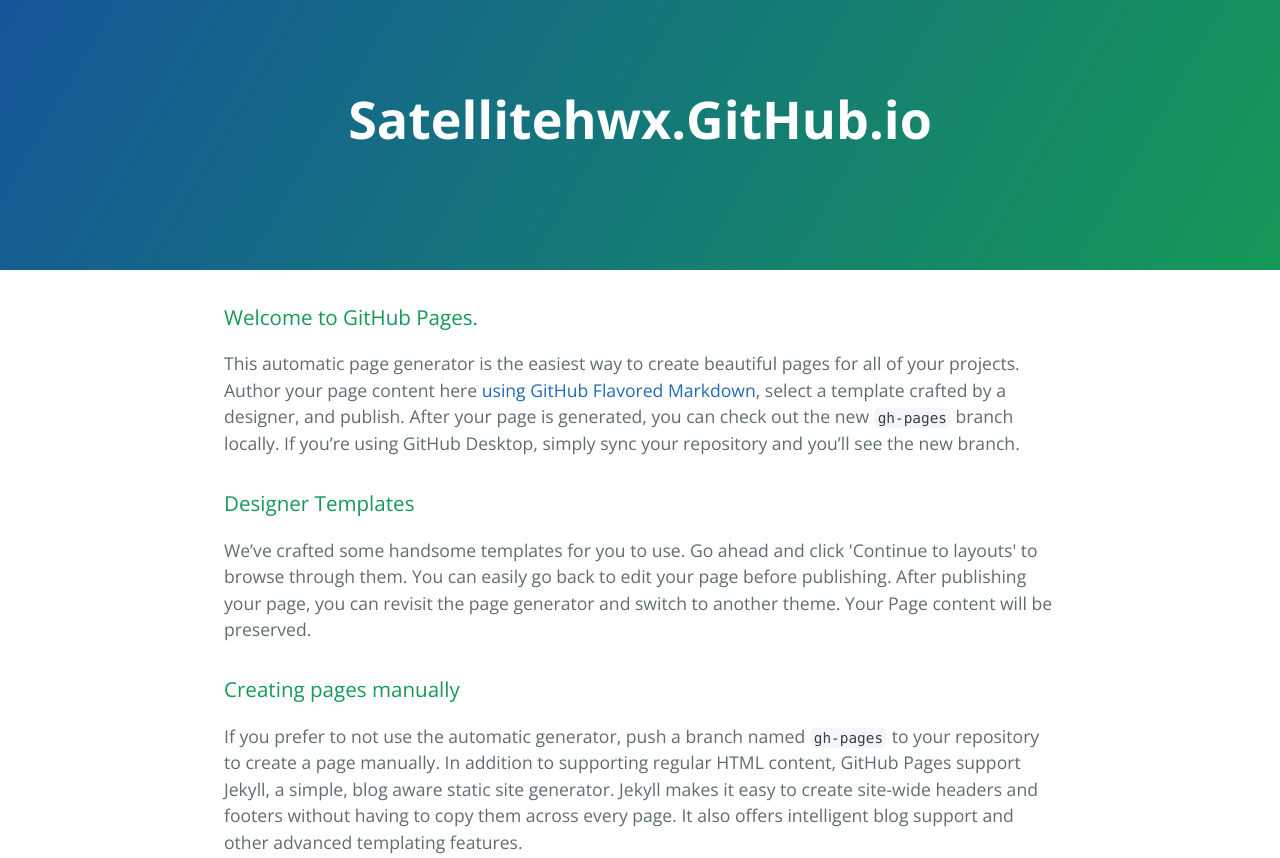
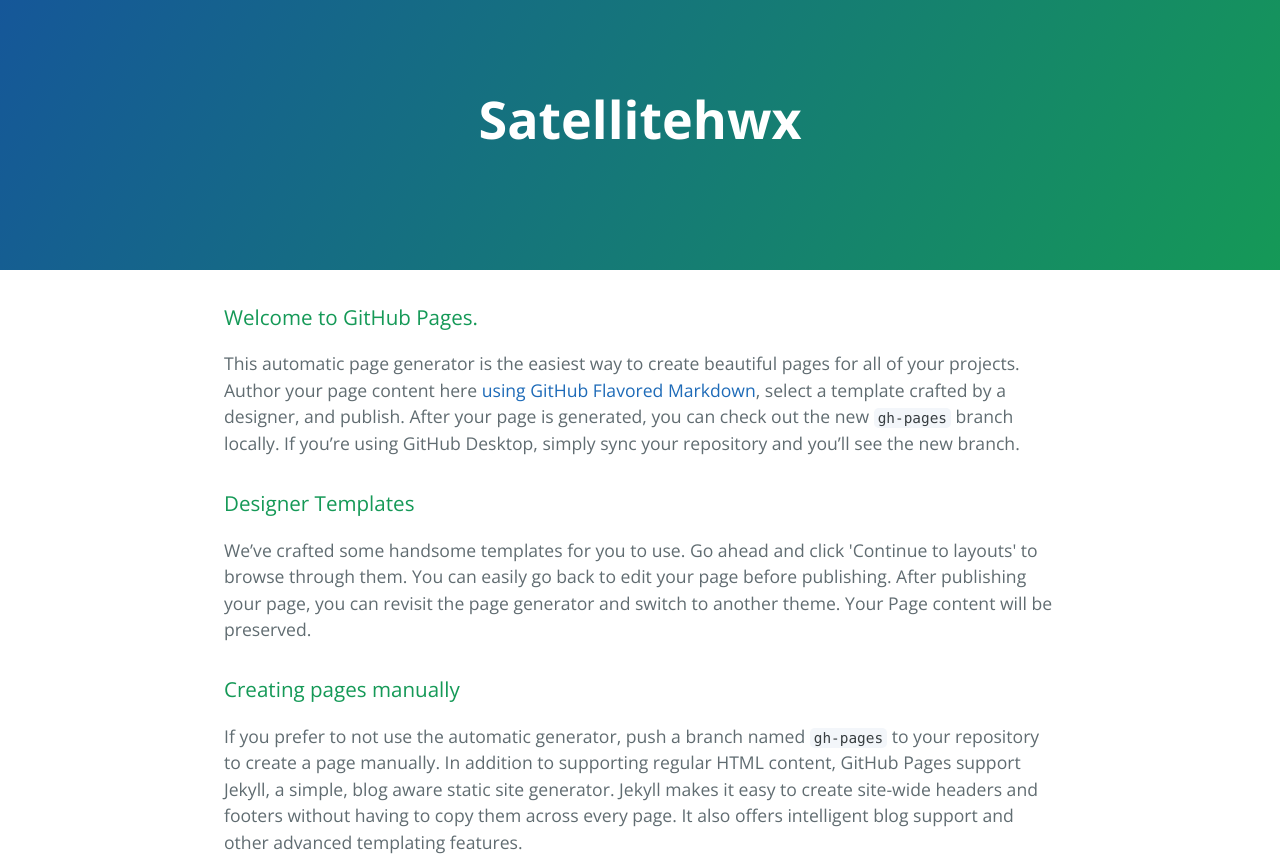
Before and after one commit to Satellitehwx/Satellitehwx.github.io, a plain HTML site: page index.html in a window 1280 px wide. Shown: the top 858 px of the page. Drawn offline with nearby package versions, Linux system fonts and the light colour scheme.

Commit message:
update logo
update logo “satellitehwx”

```diff
--- a/index.html
+++ b/index.html
@@ -11,7 +11,7 @@
   </head>
   <body>
     <section class="page-header">
-      <h1 class="project-name">Satellitehwx.GitHub.io</h1>
+      <h1 class="project-name">Satellitehwx</h1>
       <h2 class="project-tagline"></h2>
     </section>
 
```
Also changed, not shown: 1 other file.
